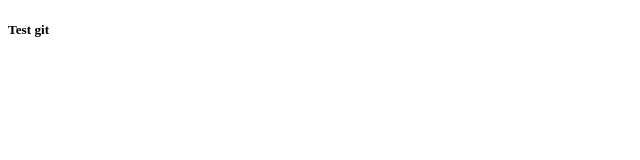
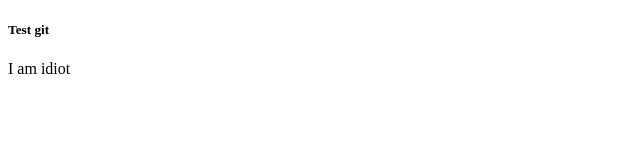
Before and after one commit to VanThen60hz/A1122I1-Nguyen-Van-Thang-module1, a plain HTML site: page ss10+11_loop/exercise/testGit.html in a window 1280 px wide. Shown: the full height of the page, 0-640 px from the left. Drawn offline with Linux system fonts and the light colour scheme.

Commit message:
test git

```diff
--- a/ss10+11_loop/exercise/testGit.html
+++ b/ss10+11_loop/exercise/testGit.html
@@ -6,5 +6,6 @@
 </head>
 <body>
     <h5>Test git</h5>
+    <p>I am idiot</p>
 </body>
 </html>
```
